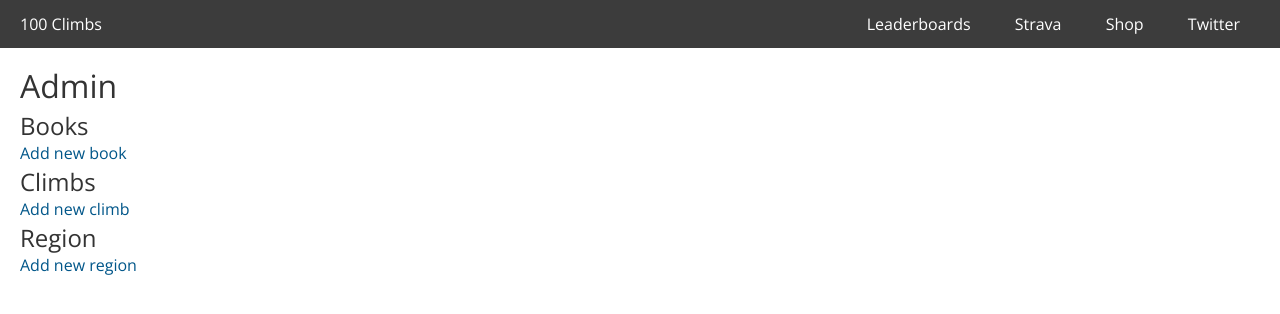
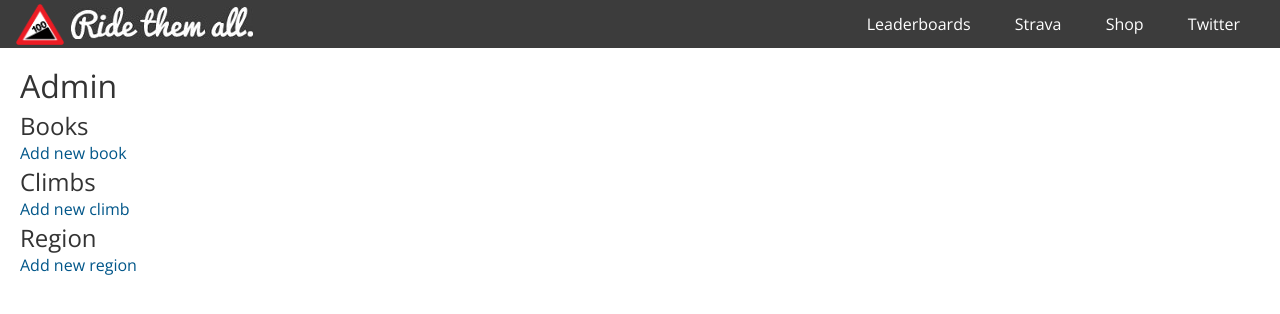
Before and after one commit to marchibbins/emilia, a Python web app: template emilia/templates/admin/index.html in a window 1280 px wide. Shown: the top 314 px of the page. Run offline with Jinja, Linux system fonts and the light colour scheme; the template is opened without the code that fills it, so the values that code supplies are empty.

Commit message:
Style site header with logo and Ride them All logo

```diff
--- a/emilia/static/sass/base.scss
+++ b/emilia/static/sass/base.scss
@@ -76,13 +76,24 @@ p {
 }
 
 .site-title {
+    background: transparent url(/static/img/greatest.png) no-repeat;
+    background-size: 48px;
     display: inline;
     font-size: 1em;
+    left: 16px;
     line-height: $headerHeight;
+    padding-left: 55px;
+    position: absolute;
+    top: 4px;
 }
 
 .site-title__link {
-    color: #fff;
+    background: transparent url(/static/img/ride-them-all.jpg) no-repeat;
+    display: inline-block;
+    height: 32px;
+    margin-top: 3px;
+    text-indent: -9999px;
+    width: 182px;
 }
 
 .site-nav {
--- a/emilia/templates/base.html
+++ b/emilia/templates/base.html
@@ -9,7 +9,7 @@
 </head>
 <body>
     <header class="site-header">
-        <h1 class="site-title"><a class="site-title__link" href="/" title="Go to 100 Climbs home">100 Climbs</a></h1>
+        <h1 class="site-title"><a class="site-title__link" href="/" title="Go to 100 Climbs home">100 Climbs &mdash; Ride them all</a></h1>
         <nav class="site-nav">
             <ul class="unstyled">
                 <li class="site-nav__item">
```
Also changed, not shown: emilia/static/css/style.css, emilia/static/img/ride-them-all.jpg (added).
